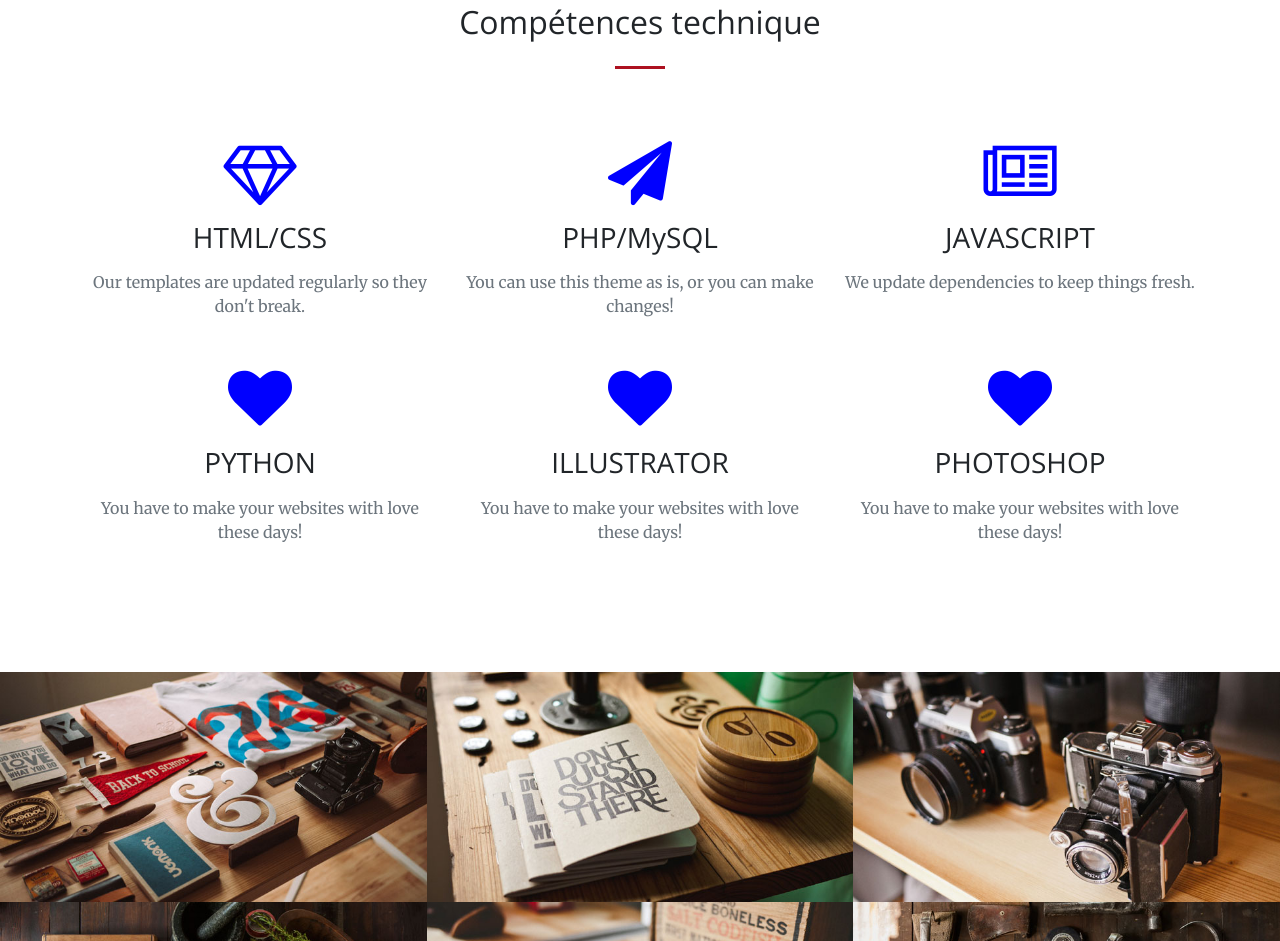
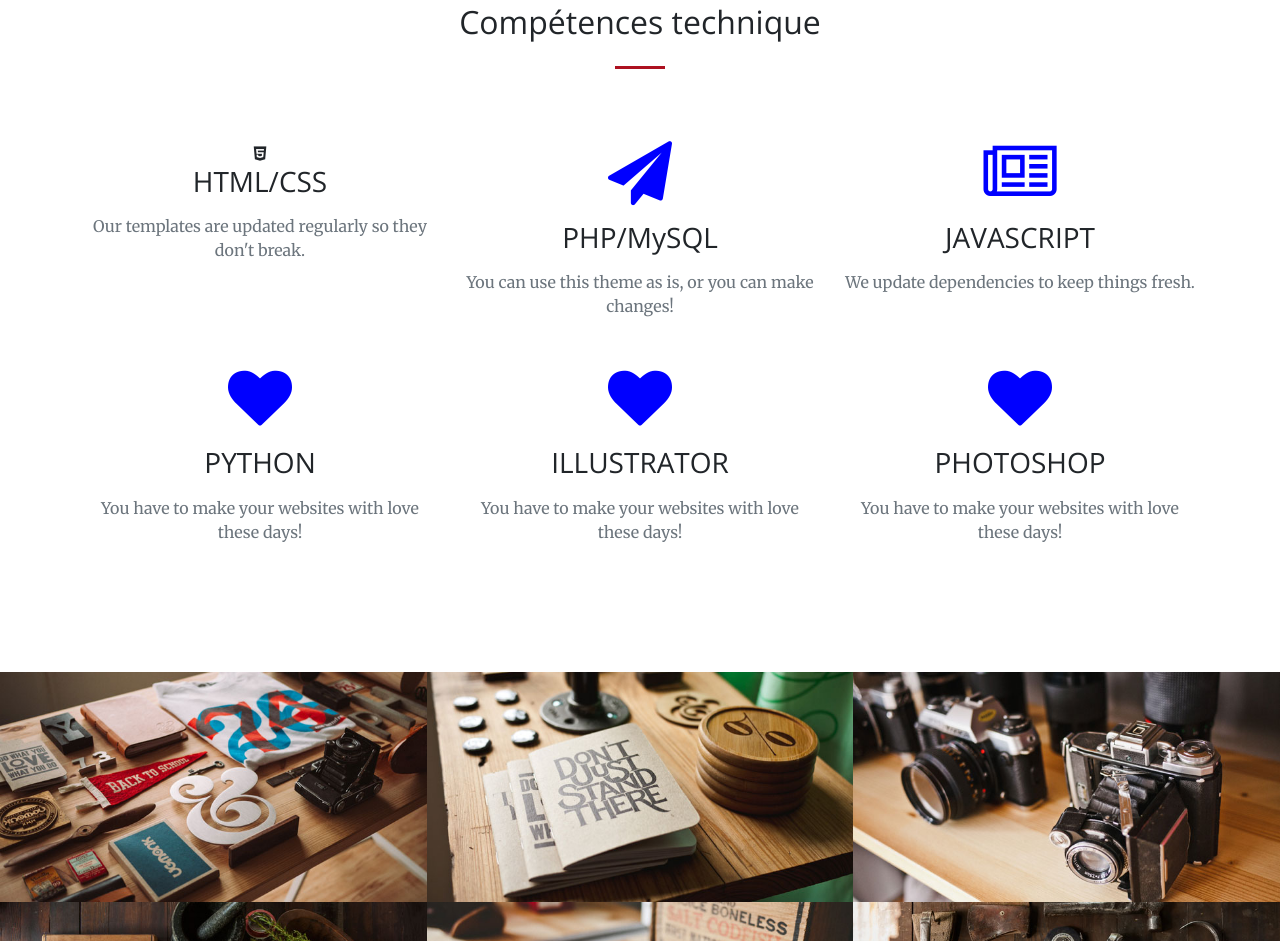
Before and after one commit to rubenmalka/PortfolioRubenMalka, a website: page index.html in a window 1280 px wide. Shown: the part 1422-2363 px from the top of the page. Drawn offline with nearby package versions, Linux system fonts and the light colour scheme.

Commit message:
html icon

```diff
--- a/index.html
+++ b/index.html
@@ -107,7 +107,8 @@ Pour en savoir plus, clique ici !</p>
         <div class="row">
           <div class="col-lg-4 col-md-6 text-center">
             <div class="service-box mt-5 mx-auto">
-              <i class="fa fa-4x fa-diamond text-primary mb-3 sr-icons"></i>
+
+              <i class="fa fa-html5"></i>
               <h3 class="mb-3">HTML/CSS</h3>
               <p class="text-muted mb-0">Our templates are updated regularly so they don't break.</p>
             </div>
```
